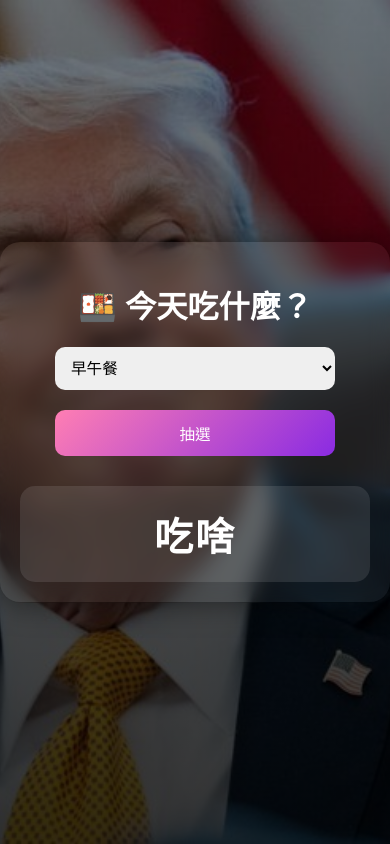
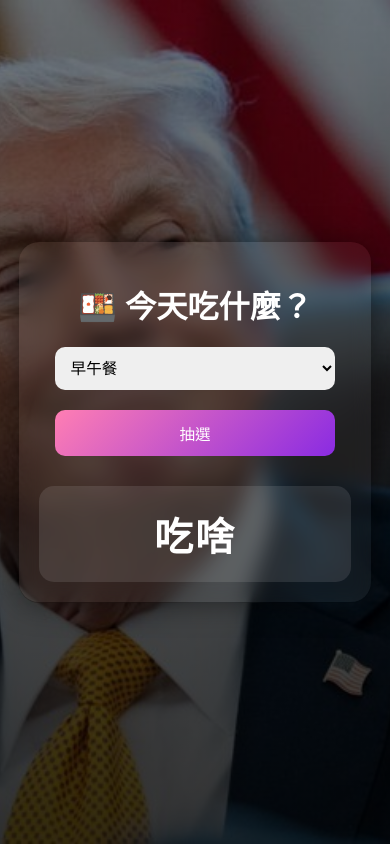
Before and after one commit to Aimu1155/Eat_What, a plain HTML site: page index.html in a window 390 px wide. Drawn offline with Linux system fonts and the light colour scheme.

Commit message:
Update style.css

```diff
--- a/style.css
+++ b/style.css
@@ -27,8 +27,10 @@ body {
     text-align: center;
     backdrop-filter: blur(10px);
     box-shadow: 0 0 30px rgba(0,0,0,0.5);
-    width: 90vw;       /* 手機自適應 */
-    max-width: 400px;  /* 桌機不會太大 */
+
+    /* 響應式寬度 */
+    width: 80vw;       /* 手機寬度佔螢幕 80% */
+    max-width: 400px;  /* 桌機上不會太大 */
 }
 
 /* 標題自適應字體 */
@@ -44,20 +46,20 @@ select {
     border: none;
     margin-bottom: 20px;
     font-size: clamp(14px, 4vw, 18px);
-    width: 80%;          /* 手機上不會太窄 */
+    width: 90%;  /* 手機上變寬，貼近 container */
 }
 
-/* 按鈕自適應 */
+/* 按鈕自適應寬度 */
 button {
-    padding: 12px 25px;
+    padding: 12px 0;
     border: none;
     border-radius: 10px;
     background: linear-gradient(135deg, #ff7eb3, #8a2be2);
     color: white;
-    font-size: clamp(14px, 4vw, 18px); /* 自動縮放 */
+    font-size: clamp(14px, 4vw, 18px);
     cursor: pointer;
     transition: 0.3s;
-    width: 80%;         /* 手機上按鈕變寬 */
+    width: 90%;  /* 手機上按鈕也填滿 container */
 }
 
 button:hover {
@@ -76,5 +78,5 @@ button:hover {
     min-width: 150px;
     max-width: 90vw;
     word-wrap: break-word;
-    font-size: clamp(24px, 10vw, 50px); /* 字體自動縮放 */
+    font-size: clamp(24px, 10vw, 50px);
 }
```
